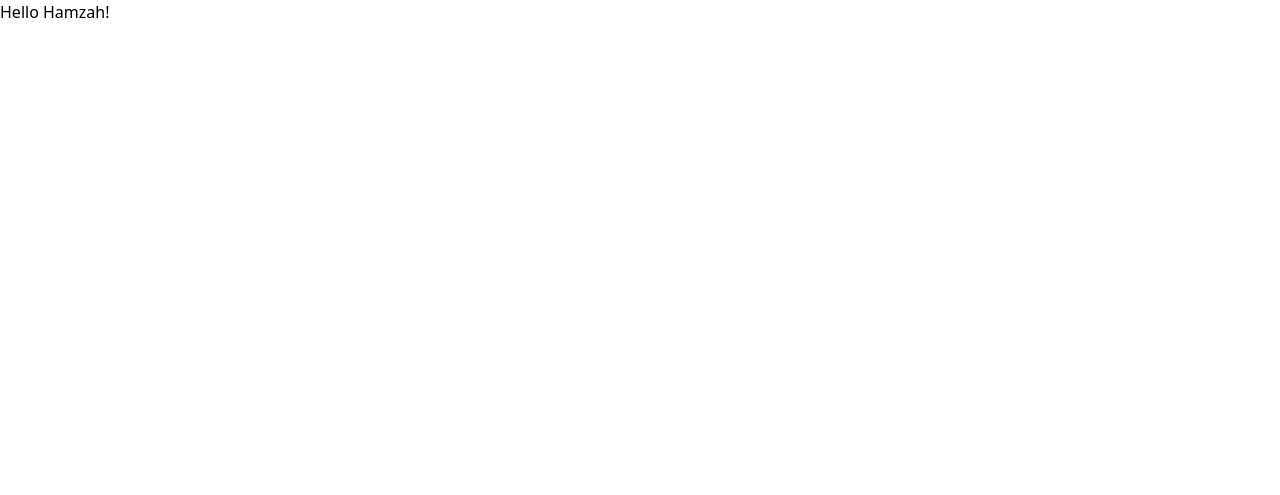
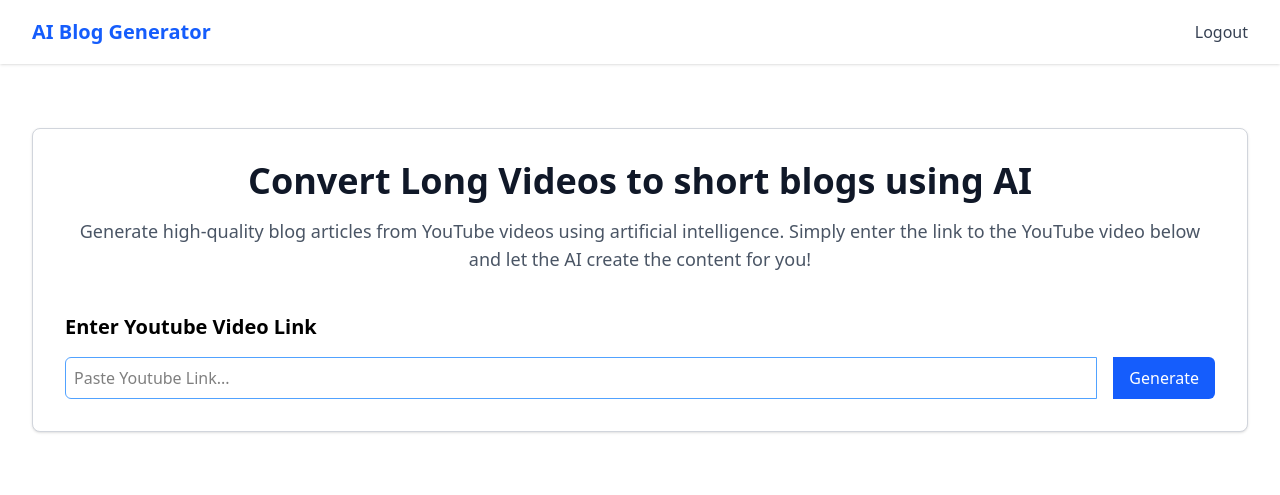
Before and after one commit to hamzahcodes/video-to-blog-generator-app, a Django app: page / in a window 1280 px wide. Before the commit the part shown is almost empty. Shown: the top 495 px of the page. Run offline with Django 5.2, Linux system fonts and the light colour scheme.

Commit message:
Home page and Root Layout

```diff
--- a/blog_generator/urls.py
+++ b/blog_generator/urls.py
@@ -1,7 +1,11 @@
 from django.urls import path
 from . import views
 
+app_name = "blog_generator"
 
 urlpatterns = [
-    path('', view=views.index, name='index')
+    path('', view=views.index, name='home'),
+    path('login', view=views.user_login, name='login'),
+    path('logout', view=views.user_logout, name='logout'),
+    path('register', view=views.user_register, name='register')
 ]
--- a/blog_generator/views.py
+++ b/blog_generator/views.py
@@ -4,3 +4,12 @@ from django.shortcuts import render
 
 def index(request):
     return render(request, 'index.html')
+
+def user_login(request):
+    pass
+
+def user_logout(request):
+    pass
+
+def user_register(request):
+    pass
--- a/templates/index.html
+++ b/templates/index.html
@@ -1,14 +1,24 @@
-<!DOCTYPE html>
-<html lang="en">
-<head>
-    <meta charset="UTF-8">
-    <meta name="viewport" content="width=device-width, initial-scale=1.0">
-    <title>AI Blog Generator</title>
-    <script src="https://cdn.jsdelivr.net/npm/@tailwindcss/browser@4"></script>
-</head>
-<body>
-    <h1>
-        Hello Hamzah!
-    </h1>
-</body>
-</html>
+{% extends "layout.html" %}
+
+{% block title %}
+    AI Blog Generator
+{% endblock %}
+
+{% block content %}
+    <div class="max-w-7xl mx-auto border border-gray-300 p-8 rounded-lg bg-white text-center shadow-sm">
+        <h1 class="text-4xl font-extrabold text-gray-900">Convert Long Videos to short blogs using AI</h1>
+        <p class="mt-4 text-lg text-gray-600">
+            Generate high-quality blog articles from YouTube videos using artificial intelligence.
+            Simply enter the link to the YouTube video below and let the AI create the content for you!
+        </p>
+        <h2 class="text-left text-xl mt-10 mb-4 font-semibold">Enter Youtube Video Link</h2>
+        <div class="flex space-x-4">
+            <input id="youtubeLink" type="url" placeholder="Paste Youtube Link..." class="flex-grow p-2 border border-blue-400 rounded-l-md">
+            <button id="generateBlogButton" class="bg-blue-600 text-white px-4 py-2 rounded-r-md hover:bg-blue-700 transition-colors">Generate</button>
+        </div>
+    </div>
+
+    <div>
+
+    </div>
+{% endblock %}
--- /dev/null
+++ b/templates/layout.html
@@ -0,0 +1,37 @@
+<!DOCTYPE html>
+{% load static %}
+<html lang="en">
+
+<head>
+    <meta charset="UTF-8">
+    <meta name="viewport" content="width=device-width, initial-scale=1.0">
+    <title>
+        {% block title %}
+            AI Blog Generator
+        {% endblock %}
+    </title>
+    <script src="https://cdn.jsdelivr.net/npm/@tailwindcss/browser@4"></script>
+</head>
+
+<body>
+    <nav class="bg-white shadow">
+        <div class="max-w-7xl mx-auto px-4 sm:px-6 lg:px-8">
+            <div class="flex justify-between h-16">
+                <div class="flex">
+                    <a href="{% url "blog_generator:home" %}" class="flex items-center text-xl font-bold text-blue-600">AI Blog Generator</a>
+                </div>
+                <div class="hidden md:flex items-center space-x-4">
+                <a href="{% url "blog_generator:home" %}" class="text-gray-700 hover:text-blue-600">Logout</a>
+                {% comment %} <a href="#" class="text-gray-700 hover:text-blue-600">About</a>
+                <a href="#" class="text-gray-700 hover:text-blue-600">Services</a>
+                <a href="#" class="text-gray-700 hover:text-blue-600">Contact</a> {% endcomment %}
+                </div>
+            </div>
+        </div>
+    </nav>
+
+    <main class="py-16 px-4 sm:px-6 lg:px-8">
+        {% block content %}{% endblock %}
+    </main>
+</body>
+</html>
```
